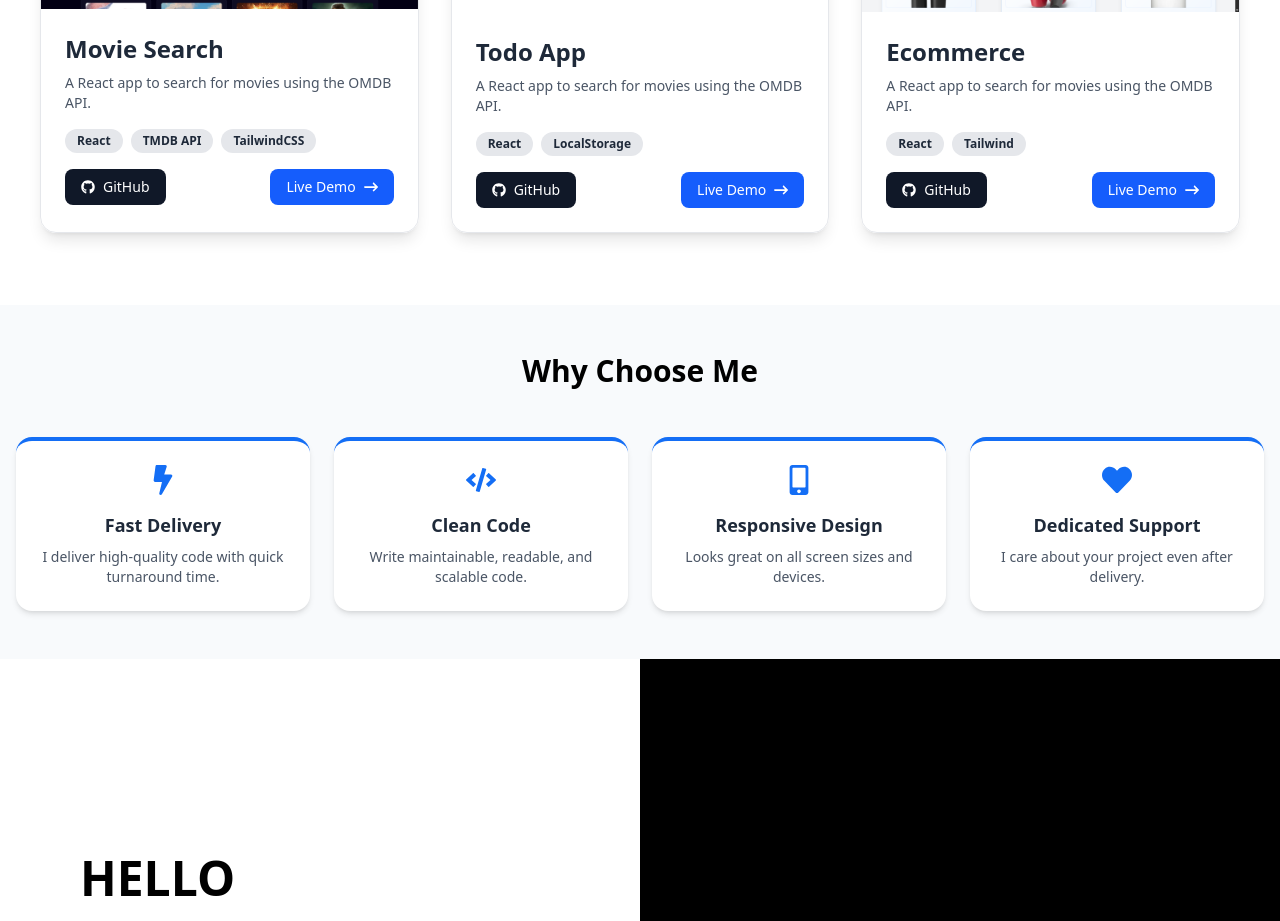
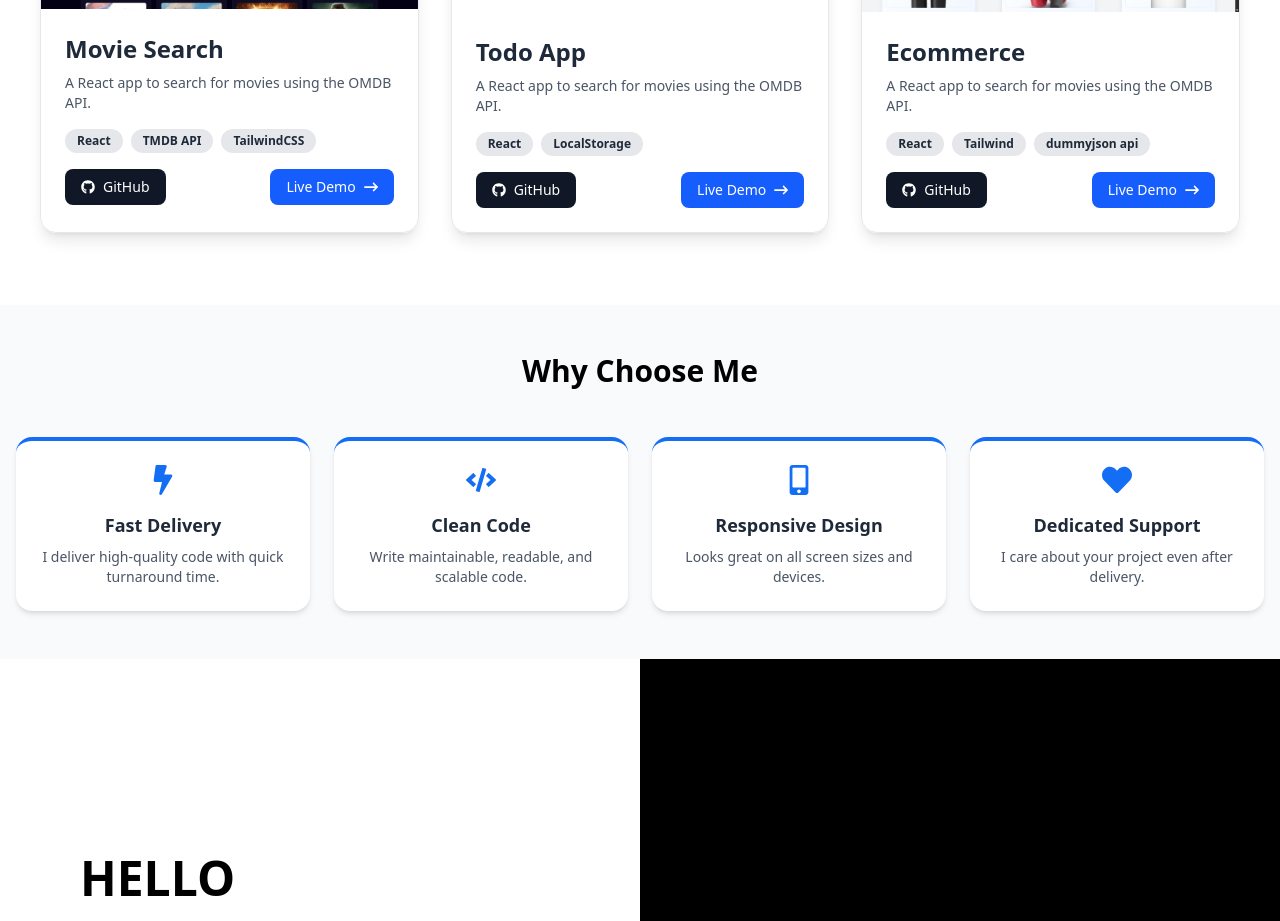
Before and after one commit to devanshu75/portfolio, a React (Vite) app: page / in a window 1280 px wide. Shown: the part 2000-2921 px from the top of the page. Built offline with nearby package versions, Linux system fonts and the light colour scheme.

Commit message:
minor issue fixed

```diff
--- a/src/components/Project.jsx
+++ b/src/components/Project.jsx
@@ -146,6 +146,9 @@ const Project = () => {
                 <span className="bg-gray-200 text-gray-800 text-xs font-semibold px-3 py-1 rounded-full">
                   Tailwind
                 </span>
+                 <span className="bg-gray-200 text-gray-800 text-xs font-semibold px-3 py-1 rounded-full">
+                  dummyjson api
+                </span>
               </div>
               <div className="flex justify-between items-center">
                 <a
```
